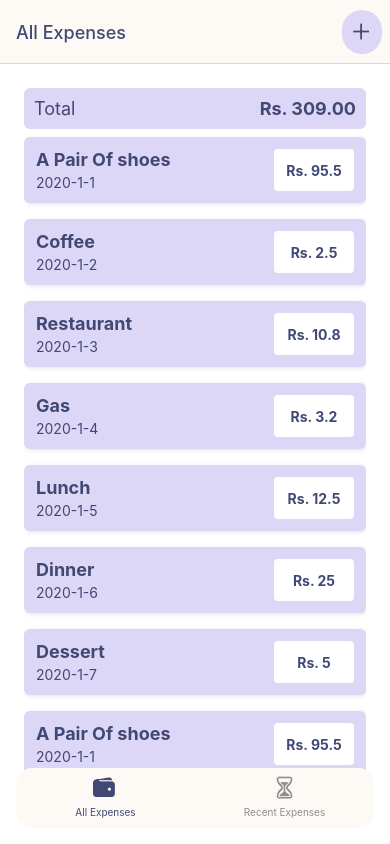
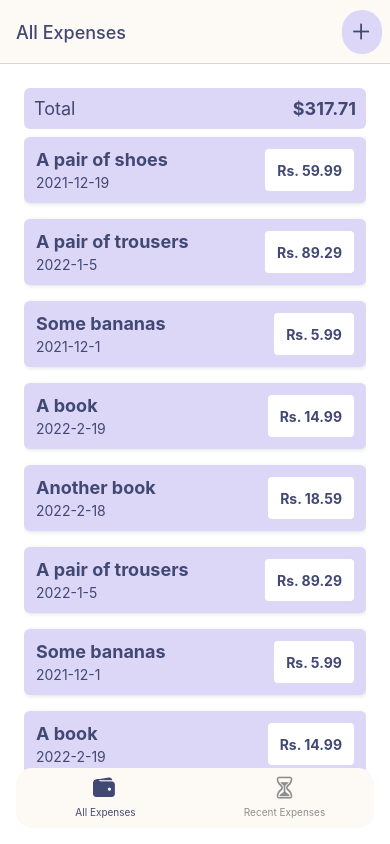
Before and after one commit to thisismemukul/expense-tracker-app-react-native, a React Native app: screen /ManageExpense in a window 390 px wide. Both pictures are taken after a click on the button 26 px from the left and 32 px from the top of the page. Built offline with nearby package versions, Linux system fonts and the light colour scheme.

Commit message:
Using Context From Inside Components

```diff
--- a/App.js
+++ b/App.js
@@ -5,11 +5,14 @@
 import BottomTabs from './navigation/BottomTabs';
 import ManageExpense from './screens/ManageExpense';
 import { GlobalStyles } from './constants/styles';
+import ExpenssesContextProvider from './store/expenses-context';
 const Stack = createNativeStackNavigator();
 const App = () => {
   return (
     <>
       <StatusBar style="auto" />
+      <ExpenssesContextProvider>
+
         <NavigationContainer>
           <Stack.Navigator screenOptions={{
             headerStyle: {
@@ -31,6 +34,7 @@
               }} />
           </Stack.Navigator>
         </NavigationContainer>
+      </ExpenssesContextProvider>
     </>
   )
 }
--- a/components/ExpensesOutput/ExpensesOutput.js
+++ b/components/ExpensesOutput/ExpensesOutput.js
@@ -1,102 +1,20 @@
-import { StyleSheet, View } from 'react-native'
-import React from 'react'
+import { StyleSheet, View,Text } from 'react-native';
+
+import { GlobalStyles } from '../../constants/styles';
+import ExpensesList from './ExpensesList';
 import ExpensesSummary from './ExpensesSummary';
-import ExpensesList from './ExpensesList';
-import { GlobalStyles } from '../../constants/styles';
 
-const DUMMY_EXPENSES = [
-    {
-        id: 1,
-        description: 'A Pair Of shoes',
-        amount: 95.50,
-        date: new Date( '2020-01-01')
-    },
-    {
-        id: 2,
-        description: 'Coffee',
-        amount: 2.50,
-        date: new Date( '2020-01-02')
-    },
-    {
-        id: 3,
-        description: 'Restaurant',
-        amount: 10.80,
-        date: new Date( '2020-01-03')
-    },
-    {
-        id: 4,
-        description: 'Gas',
-        amount: 3.20,
-        date: new Date( '2020-01-04')
-    },
-    {
-        id: 5,
-        description: 'Lunch',
-        amount: 12.50,
-        date: new Date( '2020-01-05')
-    },
-    {
-        id: 6,
-        description: 'Dinner',
-        amount: 25.00,
-        date: new Date( '2020-01-06')
-    },
-    {
-        id: 7,
-        description: 'Dessert',
-        amount: 5.00,
-        date: new Date( '2020-01-07')
-    },
-    {
-        id: 8,
-        description: 'A Pair Of shoes',
-        amount: 95.50,
-        date: new Date( '2020-01-01')
-    },
-    {
-        id: 9,
-        description: 'Coffee',
-        amount: 2.50,
-        date: new Date( '2020-01-02')
-    },
-    {
-        id: 10,
-        description: 'Restaurant',
-        amount: 10.80,
-        date: new Date( '2020-01-03')
-    },
-    {
-        id: 11,
-        description: 'Gas',
-        amount: 3.20,
-        date: new Date( '2020-01-04')
-    },
-    {
-        id: 12,
-        description: 'Lunch',
-        amount: 12.50,
-        date: new Date( '2020-01-05')
-    },
-    {
-        id: 13,
-        description: 'Dinner',
-        amount: 25.00,
-        date: new Date( '2020-01-06')
-    },
-    {
-        id: 14,
-        description: 'Dessert',
-        amount: 5.00,
-        date: new Date( '2020-01-07')
-    },
-];
-const ExpensesOutput = ({ expenses,expensesPeriod }) => {
-    return (
-        <View style={styles.container}>
-            <ExpensesSummary expenses={DUMMY_EXPENSES} periodName={expensesPeriod}/>
-            <ExpensesList expenses={DUMMY_EXPENSES} />
-        </View>
-    )
+function ExpensesOutput({ expenses, expensesPeriod,fallbackText }) {
+    let content = <Text style={styles.infoText}>{fallbackText}</Text>;
+    if (expenses.length > 0) {
+        content = <ExpensesList expenses={expenses} />;
+      }
+  return (
+    <View style={styles.container}>
+      <ExpensesSummary expenses={expenses} periodName={expensesPeriod} />
+      {content}
+    </View>
+  );
 }
 
 export default ExpensesOutput;
@@ -109,4 +27,10 @@
         paddingBottom: 70,
         backgroundColor: GlobalStyles.COLORS.white,
 },
+infoText: {
+    color: GlobalStyles.COLORS.dark,
+    fontSize: 16,
+    textAlign: 'center',
+    marginTop: 32,
+  },
 });
--- a/components/ExpensesOutput/ExpensesSummary.js
+++ b/components/ExpensesOutput/ExpensesSummary.js
@@ -1,20 +1,22 @@
-import { StyleSheet, Text, View } from 'react-native'
-import React from 'react';
+import { View, Text, StyleSheet } from 'react-native';
+
 import { GlobalStyles } from '../../constants/styles';
 
-const ExpensesSummary = ({ expenses, periodName }) => {
+function ExpensesSummary({ expenses, periodName }) {
   const expensesSum = expenses.reduce((sum, expense) => {
     return sum + expense.amount;
-  },0);
+  }, 0);
+
   return (
     <View style={styles.container}>
       <Text style={styles.period}>{periodName}</Text>
-      <Text style={styles.sum}>Rs. {expensesSum.toFixed(2)}</Text>
+      <Text style={styles.sum}>${expensesSum.toFixed(2)}</Text>
     </View>
-  )
+  );
 }
 
 export default ExpensesSummary;
+
 
 const styles = StyleSheet.create({
   container: {
--- a/screens/AllExpenses.js
+++ b/screens/AllExpenses.js
@@ -1,11 +1,14 @@
-import { StyleSheet, Text, View } from 'react-native'
-import React from 'react'
-import { Ionicons } from '@expo/vector-icons';
+import { useContext } from 'react';
+
 import ExpensesOutput from '../components/ExpensesOutput/ExpensesOutput';
-const AllExpenses = () => {
-  return <ExpensesOutput expensesPeriod="Total" />
+import { ExpensesContext } from '../store/expenses-context';
+
+function AllExpenses() {
+  const expensesCtx = useContext(ExpensesContext);
+
+  return (
+    <ExpensesOutput expenses={expensesCtx.expenses} expensesPeriod="Total" fallbackText="No registered expenses found!" />
+  );
 }
 
-export default AllExpenses
-
-const styles = StyleSheet.create({})
+export default AllExpenses;
--- a/screens/ManageExpense.js
+++ b/screens/ManageExpense.js
@@ -1,24 +1,49 @@
-import { StyleSheet, Text, View } from 'react-native'
-import React, { useLayoutEffect } from 'react'
+import { useContext, useLayoutEffect } from 'react';
+import { StyleSheet, View } from 'react-native';
+
+import Button from '../components/UI/Button';
 import IconButton from '../components/UI/IconButton';
 import { GlobalStyles } from '../constants/styles';
-import Button from '../components/UI/Button';
+import { ExpensesContext } from '../store/expenses-context';
 
-const ManageExpense = ({ route, navigation }) => {
+function ManageExpense({ route, navigation }) {
+  const expensesCtx = useContext(ExpensesContext);
+
   const editedExpenseId = route.params?.expenseId;
   const isEditing = !!editedExpenseId;
+
   useLayoutEffect(() => {
     navigation.setOptions({
       title: isEditing ? 'Edit Expense' : 'Add Expense',
     });
   }, [navigation, isEditing]);
-  const deleteExpenseHandler = () => {
+
+  function deleteExpenseHandler() {
+    expensesCtx.deleteExpense(editedExpenseId);
     navigation.goBack();
   }
-  const cancelHandler = () => {
+
+  function cancelHandler() {
     navigation.goBack();
   }
-  const confirmHandler = () => {
+
+  function confirmHandler() {
+    if (isEditing) {
+      expensesCtx.updateExpense(
+        editedExpenseId,
+        {
+          description: 'Test!!!!',
+          amount: 29.99,
+          date: new Date('2022-05-20'),
+        }
+      );
+    } else {
+      expensesCtx.addExpense({
+        description: 'Test',
+        amount: 19.99,
+        date: new Date('2022-05-19'),
+      });
+    }
     navigation.goBack();
   }
   return (
--- a/screens/RecentExpenses.js
+++ b/screens/RecentExpenses.js
@@ -1,10 +1,20 @@
-import { StyleSheet, Text, View } from 'react-native'
-import React from 'react'
+import { useContext } from 'react';
+
 import ExpensesOutput from '../components/ExpensesOutput/ExpensesOutput';
-const RecentExpenses = () => {
-    return <ExpensesOutput expensesPeriod = "Last 7 Days" / >
+import { ExpensesContext } from '../store/expenses-context';
+import { getDateMinusDays } from '../util/date';
+
+function RecentExpenses() {
+  const expensesCtx = useContext(ExpensesContext);
+  const recentExpenses = expensesCtx.expenses.filter((expense) => {
+    const today = new Date();
+    const date7DaysAgo = getDateMinusDays(today, 7);
+
+    return (expense.date >= date7DaysAgo) && (expense.date <= today);
+  });
+
+  return (
+    <ExpensesOutput expenses={recentExpenses} expensesPeriod="Last 7 Days"   fallbackText="No expenses registered for the last 7 days."/>
+  );
 }
-
 export default RecentExpenses
-
-const styles = StyleSheet.create({})
--- /dev/null
+++ b/store/expenses-context.js
@@ -0,0 +1,117 @@
+import { createContext, useReducer } from 'react';
+
+const DUMMY_EXPENSES = [
+  {
+    id: 'e1',
+    description: 'A pair of shoes',
+    amount: 59.99,
+    date: new Date('2021-12-19'),
+  },
+  {
+    id: 'e2',
+    description: 'A pair of trousers',
+    amount: 89.29,
+    date: new Date('2022-01-05'),
+  },
+  {
+    id: 'e3',
+    description: 'Some bananas',
+    amount: 5.99,
+    date: new Date('2021-12-01'),
+  },
+  {
+    id: 'e4',
+    description: 'A book',
+    amount: 14.99,
+    date: new Date('2022-02-19'),
+  },
+  {
+    id: 'e5',
+    description: 'Another book',
+    amount: 18.59,
+    date: new Date('2022-02-18'),
+  },
+  {
+    id: 'e6',
+    description: 'A pair of trousers',
+    amount: 89.29,
+    date: new Date('2022-01-05'),
+  },
+  {
+    id: 'e7',
+    description: 'Some bananas',
+    amount: 5.99,
+    date: new Date('2021-12-01'),
+  },
+  {
+    id: 'e8',
+    description: 'A book',
+    amount: 14.99,
+    date: new Date('2022-02-19'),
+  },
+  {
+    id: 'e9',
+    description: 'Another book',
+    amount: 18.59,
+    date: new Date('2022-02-18'),
+  },
+];
+
+export const ExpensesContext = createContext({
+  expenses: [],
+  addExpense: ({ description, amount, date }) => {},
+  deleteExpense: (id) => {},
+  updateExpense: (id, { description, amount, date }) => {},
+});
+
+function expensesReducer(state, action) {
+  switch (action.type) {
+    case 'ADD':
+      const id = new Date().toString() + Math.random().toString();
+      return [{ ...action.payload, id: id }, ...state];
+    case 'UPDATE':
+      const updatableExpenseIndex = state.findIndex(
+        (expense) => expense.id === action.payload.id
+      );
+      const updatableExpense = state[updatableExpenseIndex];
+      const updatedItem = { ...updatableExpense, ...action.payload.data };
+      const updatedExpenses = [...state];
+      updatedExpenses[updatableExpenseIndex] = updatedItem;
+      return updatedExpenses;
+    case 'DELETE':
+      return state.filter((expense) => expense.id !== action.payload);
+    default:
+      return state;
+  }
+}
+
+function ExpensesContextProvider({ children }) {
+  const [expensesState, dispatch] = useReducer(expensesReducer, DUMMY_EXPENSES);
+
+  function addExpense(expenseData) {
+    dispatch({ type: 'ADD', payload: expenseData });
+  }
+
+  function deleteExpense(id) {
+    dispatch({ type: 'DELETE', payload: id });
+  }
+
+  function updateExpense(id, expenseData) {
+    dispatch({ type: 'UPDATE', payload: { id: id, data: expenseData } });
+  }
+
+  const value = {
+    expenses: expensesState,
+    addExpense: addExpense,
+    deleteExpense: deleteExpense,
+    updateExpense: updateExpense,
+  };
+
+  return (
+    <ExpensesContext.Provider value={value}>
+      {children}
+    </ExpensesContext.Provider>
+  );
+}
+
+export default ExpensesContextProvider;
--- a/util/date.js
+++ b/util/date.js
@@ -1,3 +1,7 @@
-export const getFormattedDate = (date) => {
+export function getFormattedDate(date) {
     return `${date.getFullYear()}-${date.getMonth() + 1}-${date.getDate()}`;
 }
+
+export function getDateMinusDays(date, days) {
+    return new Date(date.getFullYear(), date.getMonth(), date.getDate() - days);
+}
```
Lines whose indentation alone changed are shown as unchanged.
